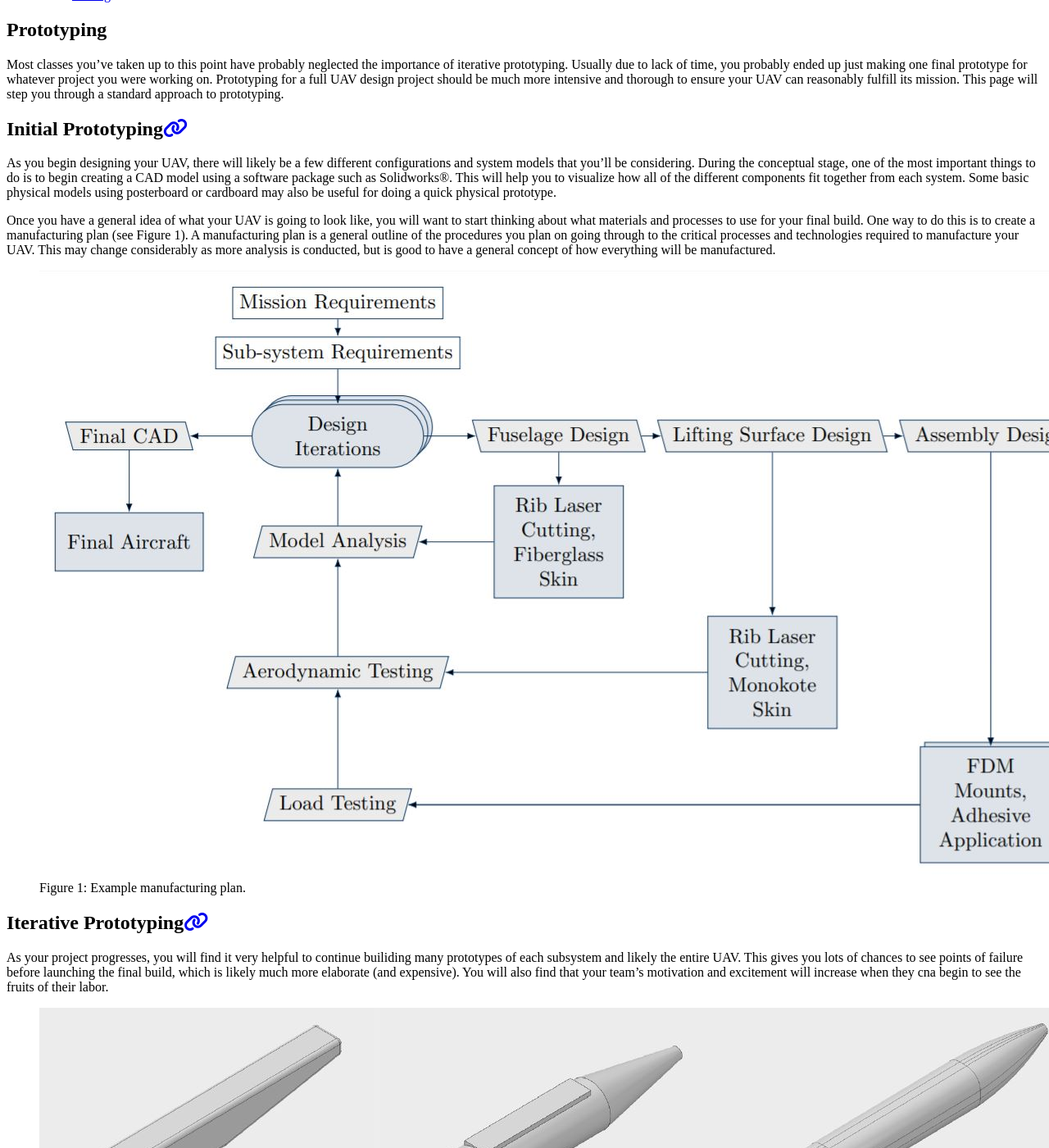
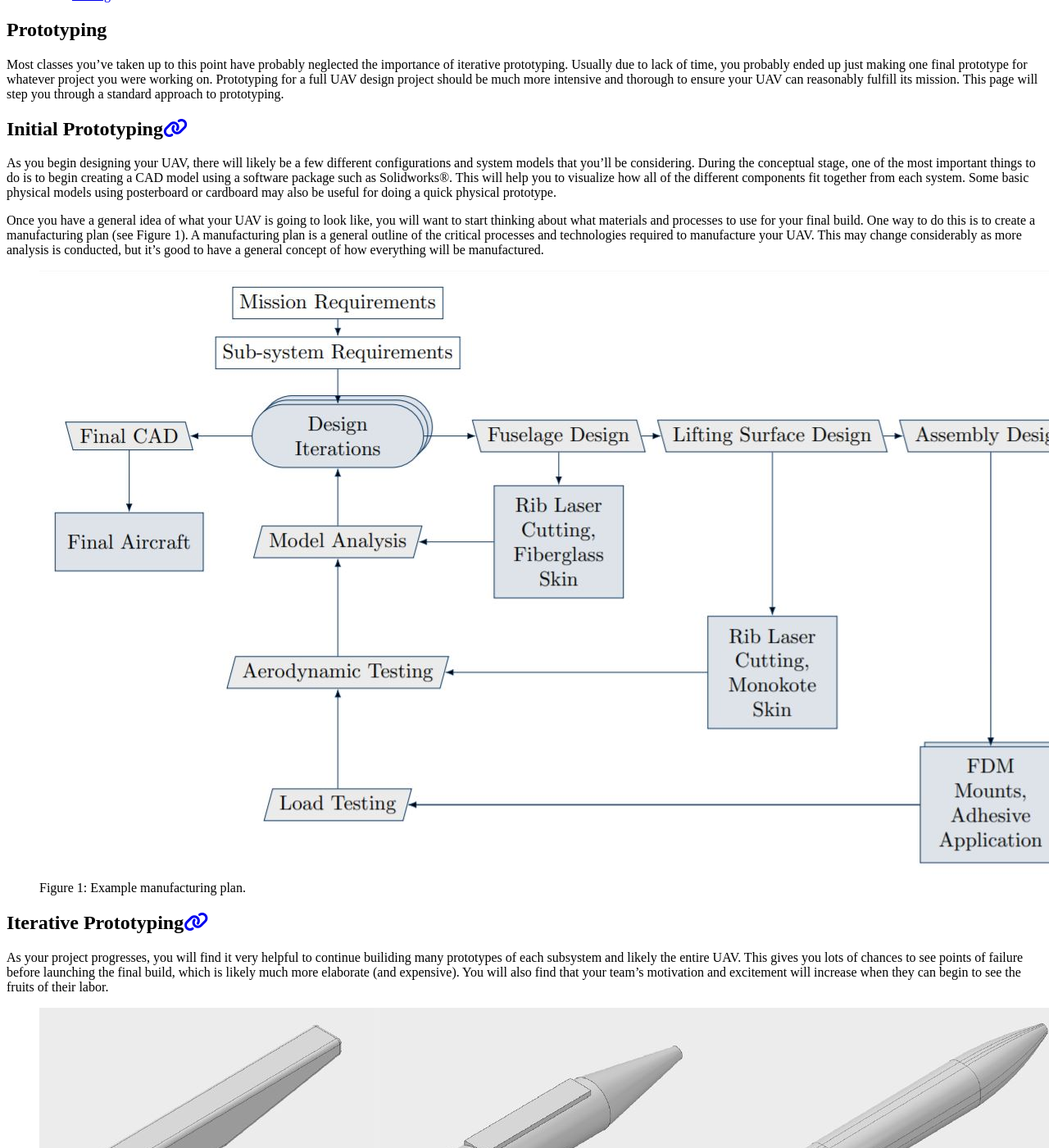
Before and after one commit to BYU-Aeronautics-Club/BYUAeronauticsClub.github.io, a Jekyll site: the page built from _pages/fundamentals/designtools/prototyping.md, in a window 1280 px wide and 1400 px high, scrolled down 689 px. Shown: the whole window at 82% size. Built offline with Jekyll 4.4.1, drawn with Linux system fonts in a browser that asks for light colours; cached includes are drawn as plain includes; nearby versions of some CDN libraries; some of the changed text lies outside the part shown.

Commit message:
Fixing grammar errors

```diff
--- a/_pages/fundamentals/designtools/prototyping.md
+++ b/_pages/fundamentals/designtools/prototyping.md
@@ -12,13 +12,13 @@ Most classes you've taken up to this point have probably neglected the importanc
 ## Initial Prototyping
 As you begin designing your UAV, there will likely be a few different configurations and system models that you'll be considering. During the conceptual stage, one of the most important things to do is to begin creating a CAD model using a software package such as Solidworks&#x00AE;. This will help you to visualize how all of the different components fit together from each system. Some basic physical models using posterboard or cardboard may also be useful for doing a quick physical prototype.
 
-Once you have a general idea of what your UAV is going to look like, you will want to start thinking about what materials and processes to use for your final build. One way to do this is to create a manufacturing plan (see Figure 1). A manufacturing plan is a general outline of the procedures you plan on going through to the critical processes and technologies required to manufacture your UAV. This may change considerably as more analysis is conducted, but is good to have a general concept of how everything will be manufactured.
+Once you have a general idea of what your UAV is going to look like, you will want to start thinking about what materials and processes to use for your final build. One way to do this is to create a manufacturing plan (see Figure 1). A manufacturing plan is a general outline of the critical processes and technologies required to manufacture your UAV. This may change considerably as more analysis is conducted, but it's good to have a general concept of how everything will be manufactured.
 
 {% include figure image_path="_pages/fundamentals/designtools/figures/manufacturing_plan.JPG" caption="Figure 1: Example manufacturing plan." %}
 
 ## Iterative Prototyping
-As your project progresses, you will find it very helpful to continue builiding many prototypes of each subsystem and likely the entire UAV. This gives you lots of chances to see points of failure before launching the final build, which is likely much more elaborate (and expensive). You will also find that your team's motivation and excitement will increase when they cna begin to see the fruits of their labor.
+As your project progresses, you will find it very helpful to continue builiding many prototypes of each subsystem and likely the entire UAV. This gives you lots of chances to see points of failure before launching the final build, which is likely much more elaborate (and expensive). You will also find that your team's motivation and excitement will increase when they can begin to see the fruits of their labor.
 
 {% include figure image_path="_pages/fundamentals/designtools/figures/design_iterations.JPG" caption="Figure 2: Design iterations for a fuselage" %}
 
-You should be sure to keep log of any changes to your design and update them on your CAD file. This may at times require extensive remodeling if a major flaw is discovered or another substantial change is needed. Do not be afraid to throw out parts of your design that need to be changed (see Figure 2 for an example). Make sure to [test](https://aeronautics.byu.edu/fundamentals/designtools/testing) as you go to ensure proper operation and integration of all systems. Nothing is permanent until you deliver the final plane and fly it.
+You should be sure to keep a log or design journal of any changes to your design and update them on your CAD file. This may at times require extensive remodeling if a major flaw is discovered or another substantial change is needed. Do not be afraid to throw out parts of your design that need to be changed (see Figure 2 for an example). Make sure to [test](https://aeronautics.byu.edu/fundamentals/designtools/testing) as you go to ensure proper operation and integration of all systems. Nothing is permanent until you deliver the final plane and fly it.
```
